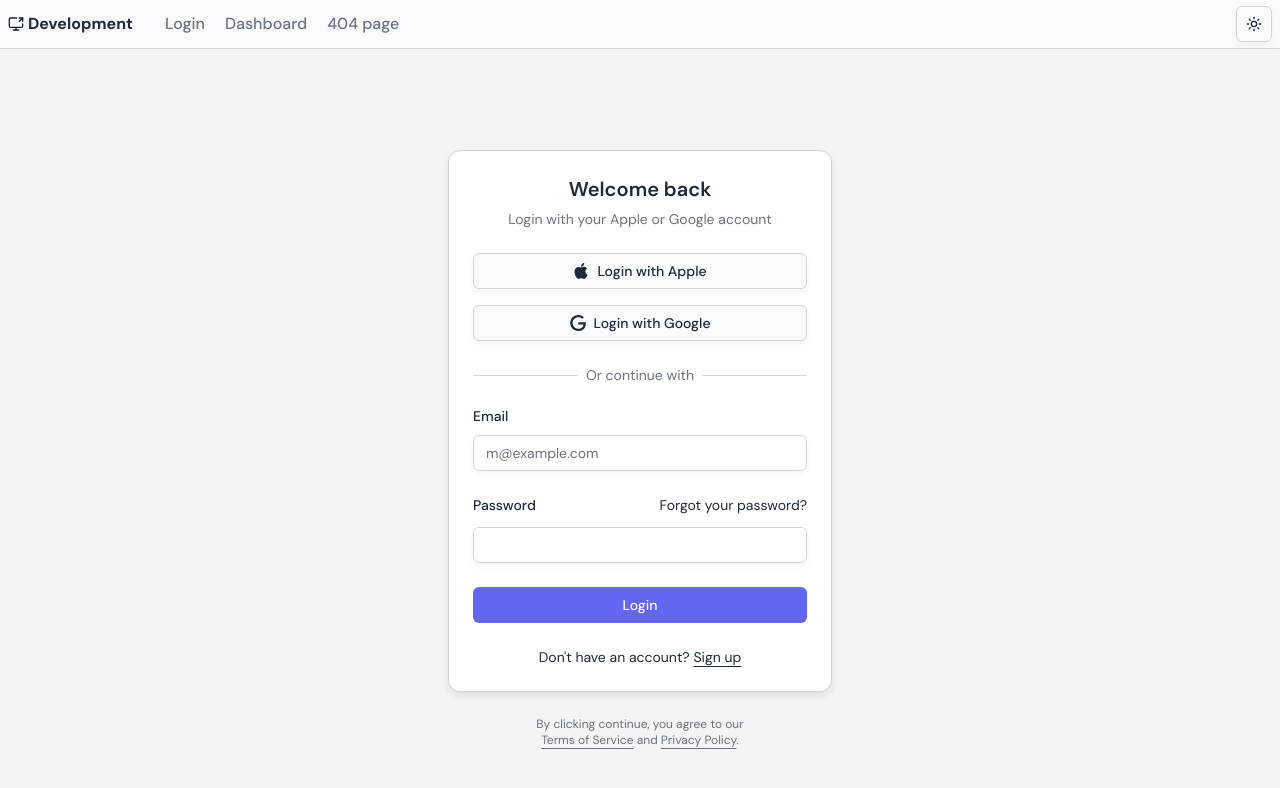
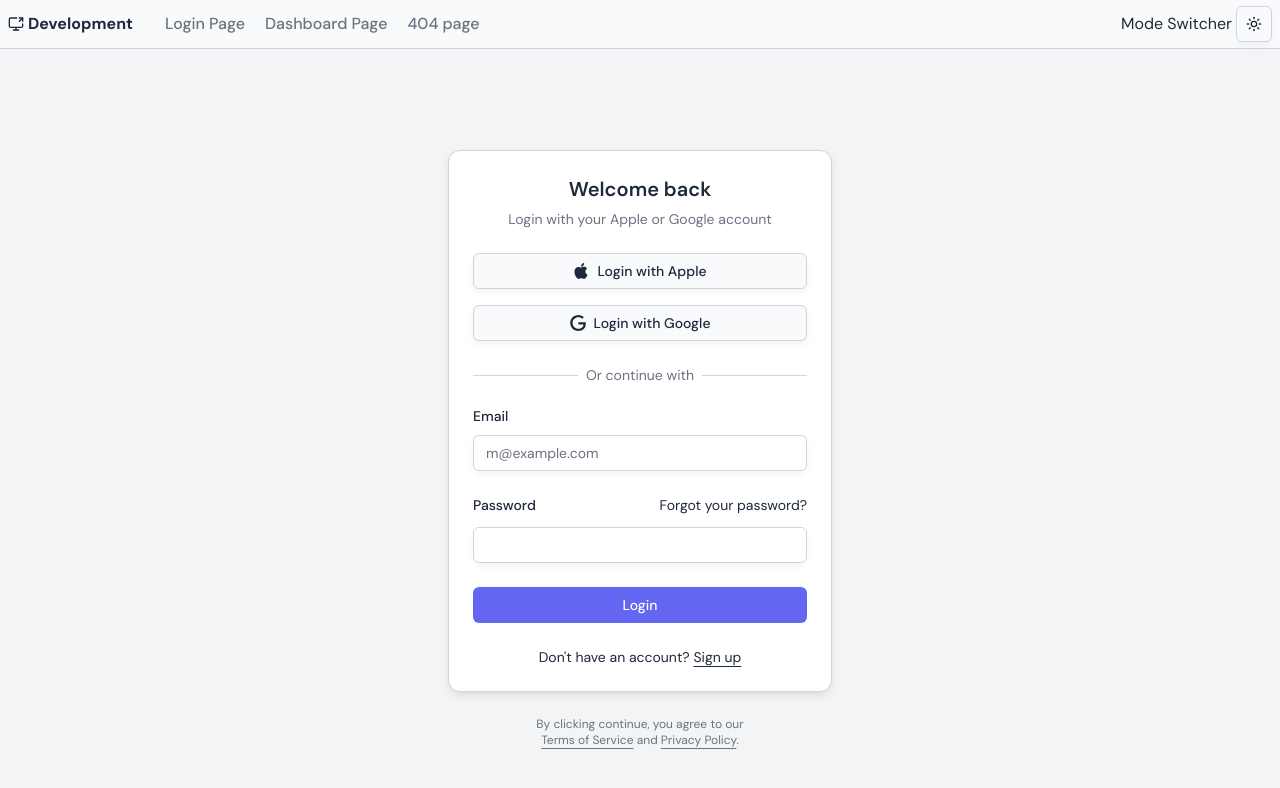
Before and after one commit to Offych/aws-next-starter, a Next.js app: page /login in a window 1280 px wide. Shown: the top 788 px of the page. Built offline with nearby package versions, Linux system fonts and the light colour scheme.

Commit message:
Added search input into navbar, create page for the future dashboard page

```diff
--- /dev/null
+++ b/app/dashboard/page.tsx
@@ -0,0 +1,6 @@
+
+export default function DashboardPage() {
+  return (
+    <div>Dashboard Page</div>
+  )
+}
--- a/components/navbar.tsx
+++ b/components/navbar.tsx
@@ -15,17 +15,17 @@ export default function Navbar() {
           <div className="hidden md:flex gap-1 ml-4">
             <Link href="/login"
               className="text-muted-foreground hover:text-foreground transition-colors px-2
-              py-1 rounded-md font-medium">Login</Link>
+              py-1 rounded-md font-medium">Login Page</Link>
             <Link href="/dashboard"
               className="text-muted-foreground hover:text-foreground transition-colors px-2
-              py-1 rounded-md font-medium">Dashboard</Link>
+              py-1 rounded-md font-medium">Dashboard Page</Link>
             <Link href="/not-found"
               className="text-muted-foreground hover:text-foreground transition-colors px-2
               py-1 rounded-md font-medium">404 page</Link>
           </div>
         </div>
         <div className="flex items-center gap-1">
-          <ModeToggle />
+          Mode Switcher <ModeToggle />
         </div>
       </div>
     </nav>
```
